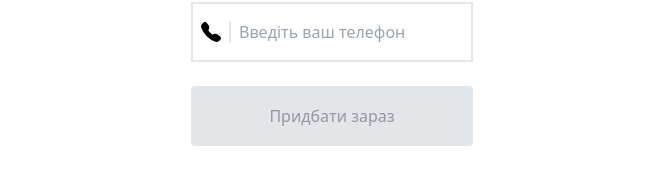
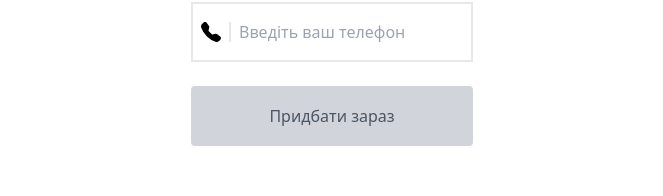
Before and after one commit to petroyurchuk/sport-goods, a React (Create React App) app: page / in a window 1280 px wide. Shown: the part 2692-2888 px from the top of the page, without its empty margins (308-971 px from the left). Built offline with nearby package versions, Linux system fonts and the light colour scheme; no server answers.

Commit message:
changed style for button

```diff
--- a/src/components/FormOrder/index.jsx
+++ b/src/components/FormOrder/index.jsx
@@ -22,6 +22,7 @@ const FormOrder = () => {
   const [state, handleSubmit] = useForm("xleyjpee");
   const [isButtonClicked, setIsButtonClicked] = React.useState(false);
   React.useEffect(() => {
+    console.log(state.succeeded);
     if (isButtonClicked) {
       if (state.succeeded && phoneInput && nameInput) {
         axios.post(`https://64c688f90a25021fde91bd9e.mockapi.io/orders`, {
@@ -105,7 +106,7 @@ const FormOrder = () => {
         className={phoneInput && nameInput ? styles.able : styles.disable}
         type="submit"
         onClick={() => setIsButtonClicked(true)}
-        disabled={state.submitting}
+        disabled={state.submitting || !phoneInput || !nameInput}
       >
         Придбати зараз
       </button>
```
